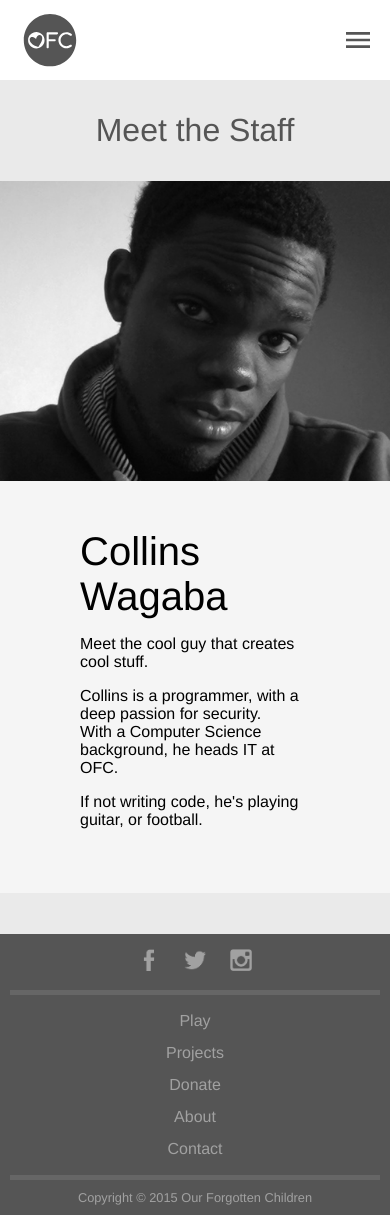
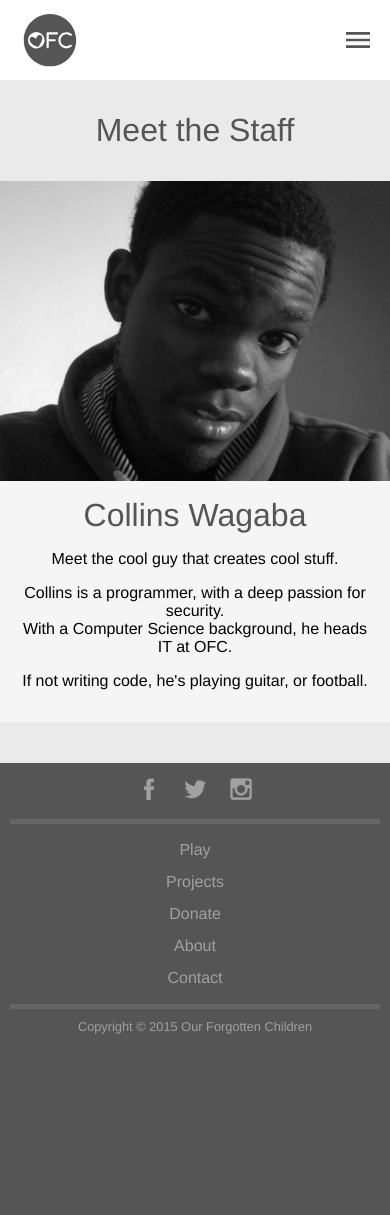
Before and after one commit to Plus256/OFC, a PHP site: page /staff in a window 390 px wide. After the commit the page ends 1034 px from the top, so only its background shows below. Run offline with PHP 8.4, Linux system fonts and the light colour scheme; some libraries are stand-ins or nearby versions.

Commit message:
mobile optmz

```diff
--- a/css/glb.css
+++ b/css/glb.css
@@ -1380,6 +1380,7 @@ svg#cancel{
 
 .staff_item_thumb{
 	float:left;
+	width:50%;
 }
 
 .staff_item_thumb img{
@@ -1396,4 +1397,5 @@ svg#cancel{
 .staff_item_text_header{
 	font-size:250%;
 	font-weight:200;
+	color:#555;
 }
--- a/css/mob.css
+++ b/css/mob.css
@@ -26,6 +26,14 @@
 		clear:both;
 		margin-right:0;
 	}
+
+	.staff_item_text_header{
+		font-size:200%;
+	}
+
+	.staff_item_text{
+		padding:1em;
+	}
 }
 
 /* tablets portrait*/
@@ -50,6 +58,14 @@
 		float:none;
 		clear:both;
 		margin-right:0;
+	}
+
+	.staff_item_text_header{
+		font-size:200%;
+	}
+
+	.staff_item_text{
+		padding:1em;
 	}
 }
 
@@ -136,4 +152,18 @@
 	a.project_item p{
 		padding-bottom:10px;
 	}
+
+	.staff_item_thumb{
+		float:none;
+		width:auto;
+	}
+
+	.staff_item_text{
+		padding:1em;
+		text-align:center;
+	}
+
+	.staff_item_text_header{
+		font-size:200%;
+	}
 }
```
